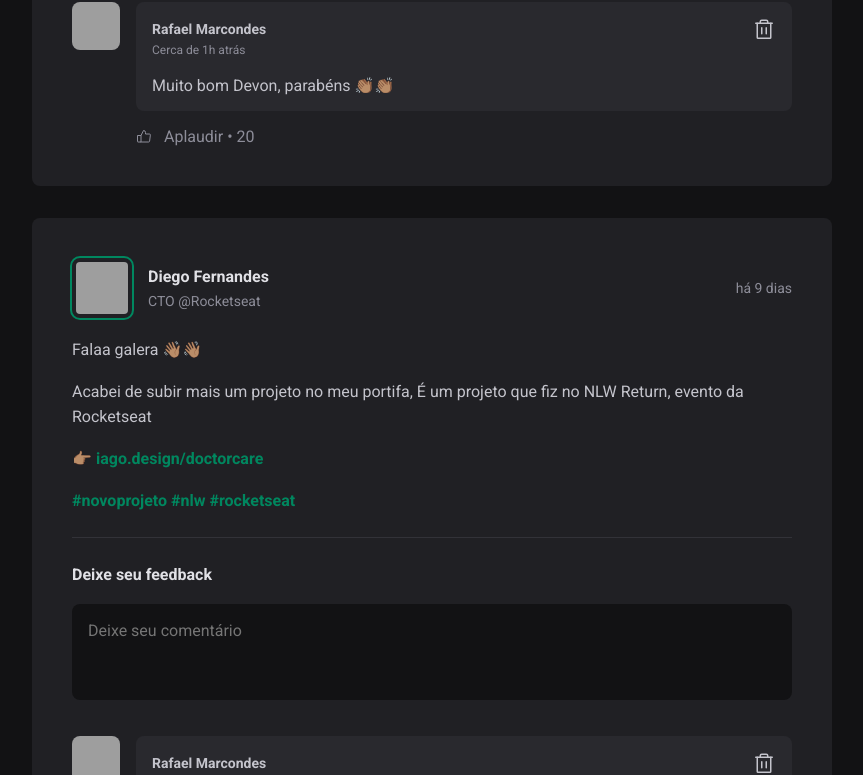
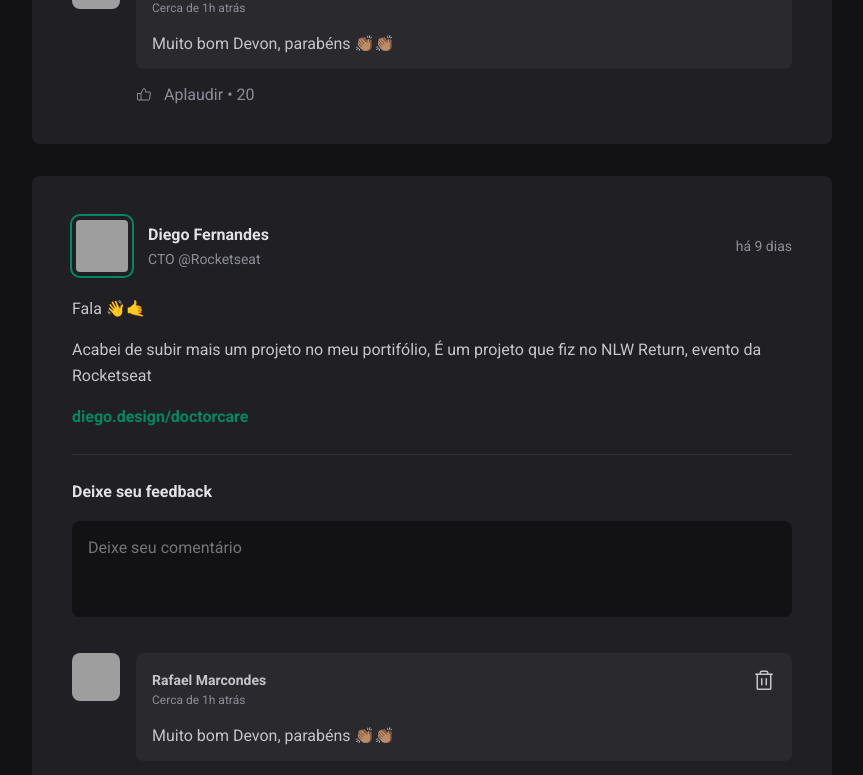
Before and after one commit to IagoDantas/01-fundamentos-reactjs, a React (Vite) app: page / in a window 1280 px wide. Shown: the part 1122-1897 px from the top of the page, without its empty margins (352-1215 px from the left). Built offline with nearby package versions, Linux system fonts and the light colour scheme; grey boxes are pictures that could not be loaded.

Commit message:
adding posts dynamically

```diff
--- a/src/App.jsx
+++ b/src/App.jsx
@@ -29,9 +29,9 @@
       role: 'CTO @Rocketseat'
     },
     content: [
-      {type: 'paragraph', content: 'Fala galera 👋🏽👋🏽'},
+      {type: 'paragraph', content: 'Fala 👋🤙'},
       {type: 'paragraph', content: 'Acabei de subir mais um projeto no meu portifólio, É um projeto que fiz no NLW Return, evento da Rocketseat'},
-      {type: 'link', content: 'iago.design/doctorcare'},
+      {type: 'link', content: 'diego.design/doctorcare'},
 
     ],
     publishedAt: new Date('2023-02-10 08:13:00'),
--- a/src/components/Post.jsx
+++ b/src/components/Post.jsx
@@ -38,18 +38,14 @@
 
             </header>
             <div className={styles.content}>
-                <p>Falaa galera 👋🏽👋🏽</p>
-
-
-                <p>Acabei de subir mais um projeto no meu portifa, É um projeto que fiz no NLW Return, evento da Rocketseat</p>
-
-                <p>👉🏽{' '}<a href="#">iago.design/doctorcare</a></p>
-
-                <p>
-                    <a href="">#novoprojeto </a>{' '}
-                    <a href="">#nlw</a>{' '}
-                    <a href="">#rocketseat</a>{' '}
-                </p>
+                {content.map(line=>{
+                    if(line.type === 'paragraph'){
+                        return <p>{line.content}</p>
+                    }
+                    else if(line.type==='link'){
+                        return <p><a href='#'>{line.content}</a></p>
+                    }
+                })}
             </div>
 
             <form className={styles.commentForm}>
```
